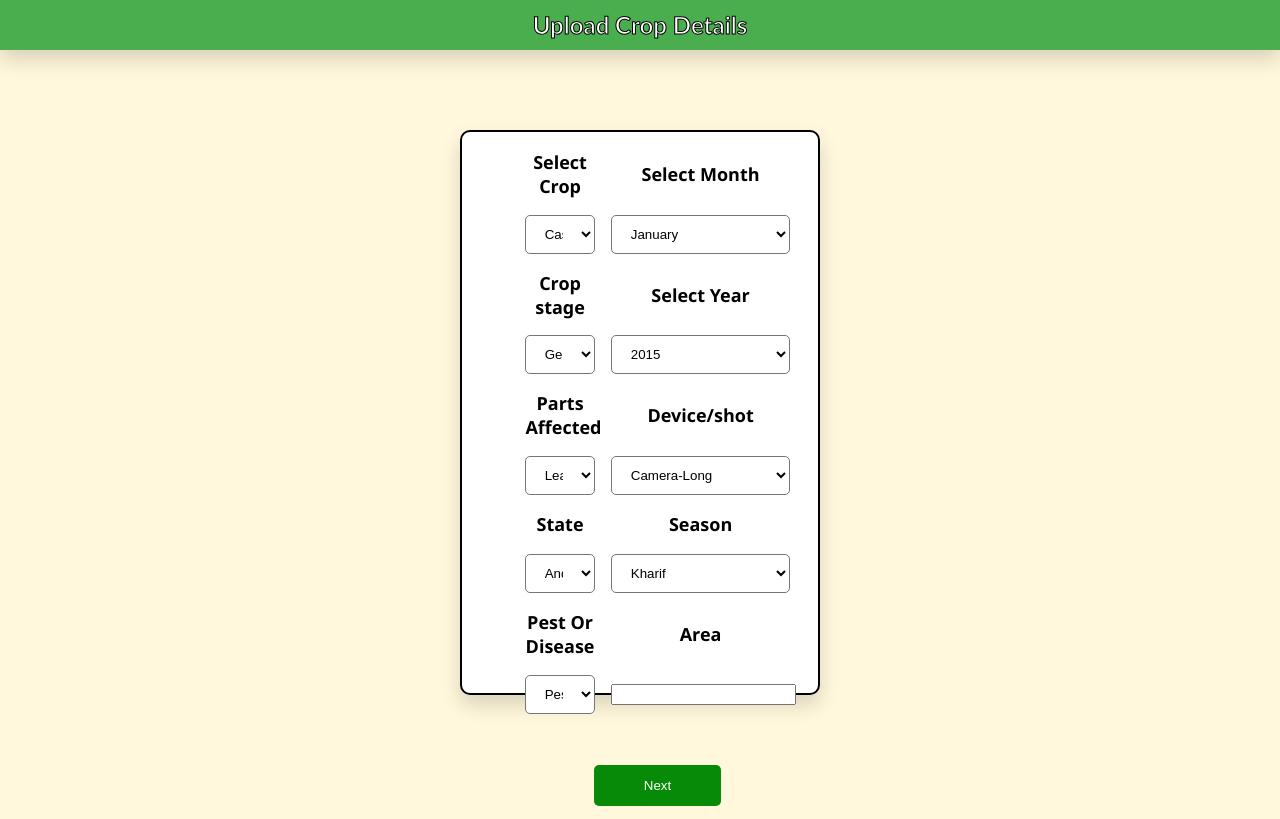
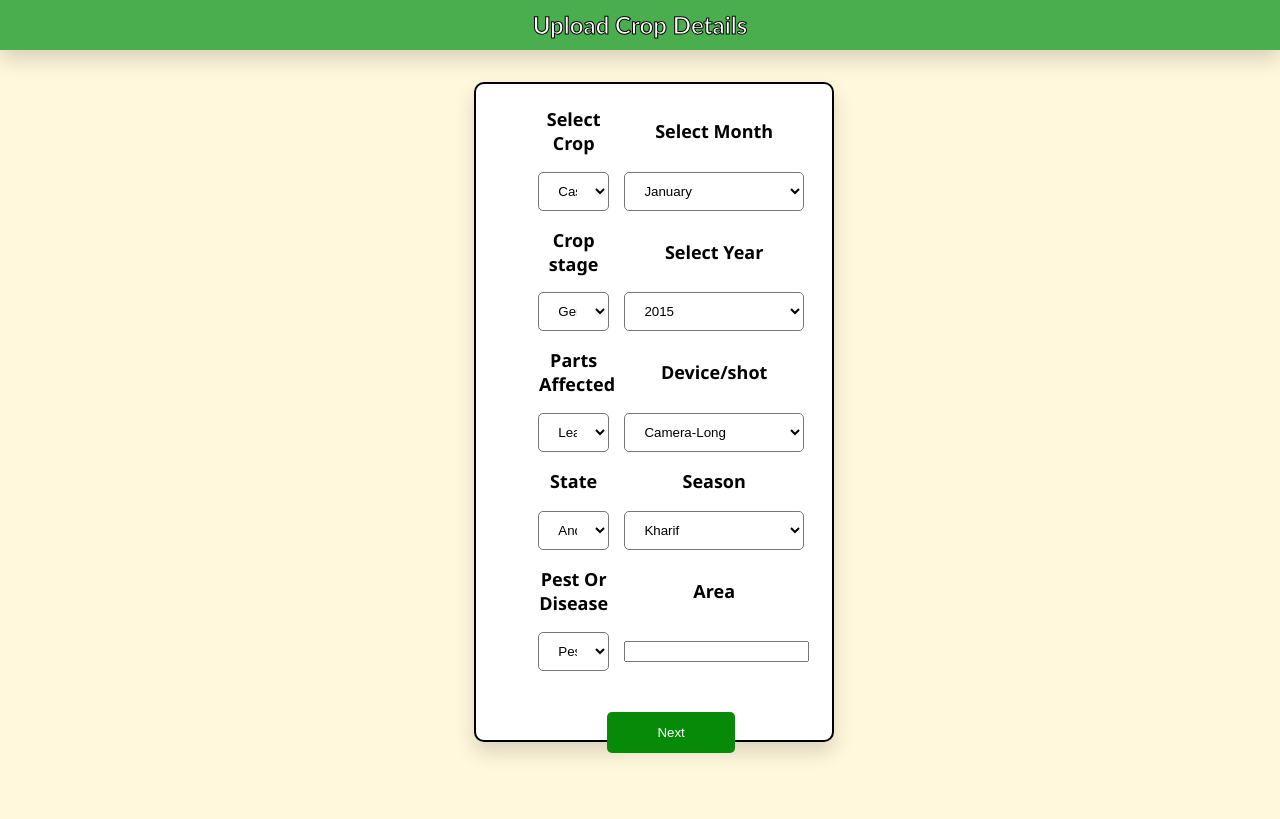
Before and after one commit to Satya-Sreekar/Image-repository, a PHP site: page /User.php in a window 1280 px wide. After the commit the page ends 756 px from the top, so only its background shows below. Run offline with PHP 8.4, Linux system fonts and the light colour scheme; a user stored in the database is signed in; data comes from the database, SQL or seed files in the repository.

Commit message:
updated css

```diff
--- a/User.css
+++ b/User.css
@@ -55,6 +55,7 @@ th,td
 table
 {
     border-spacing: 10px;
+
 }
 input[type=submit]
     {
@@ -67,7 +68,7 @@ input[type=submit]
     padding-bottom: 13px;
     padding-right: 50px;
     border-radius: 5px;
-    margin-top: 35px;
+    margin-top: 25px;
     text-decoration: none;
     cursor: pointer;
     }
@@ -84,15 +85,16 @@ input[type=submit]:active
     position: relative;
     text-align: center;
     padding: 3%;
-    padding-top:5px ;
-    padding-bottom:160px ;
+    padding-top:10px ;
+    padding-bottom:250px ;
     padding-left: 50px;
     padding-right: 50px;
     width: 20%;
     height: 50%;
     margin: 20px auto;
     background:white;
-    margin-top: 80px;
+    margin-top: 2.5%;
+    margin-left: 37%;
     border-radius: 10px;
     box-shadow: 0 10px 20px 0 rgba(0,0,0,0.15);
 }
```
